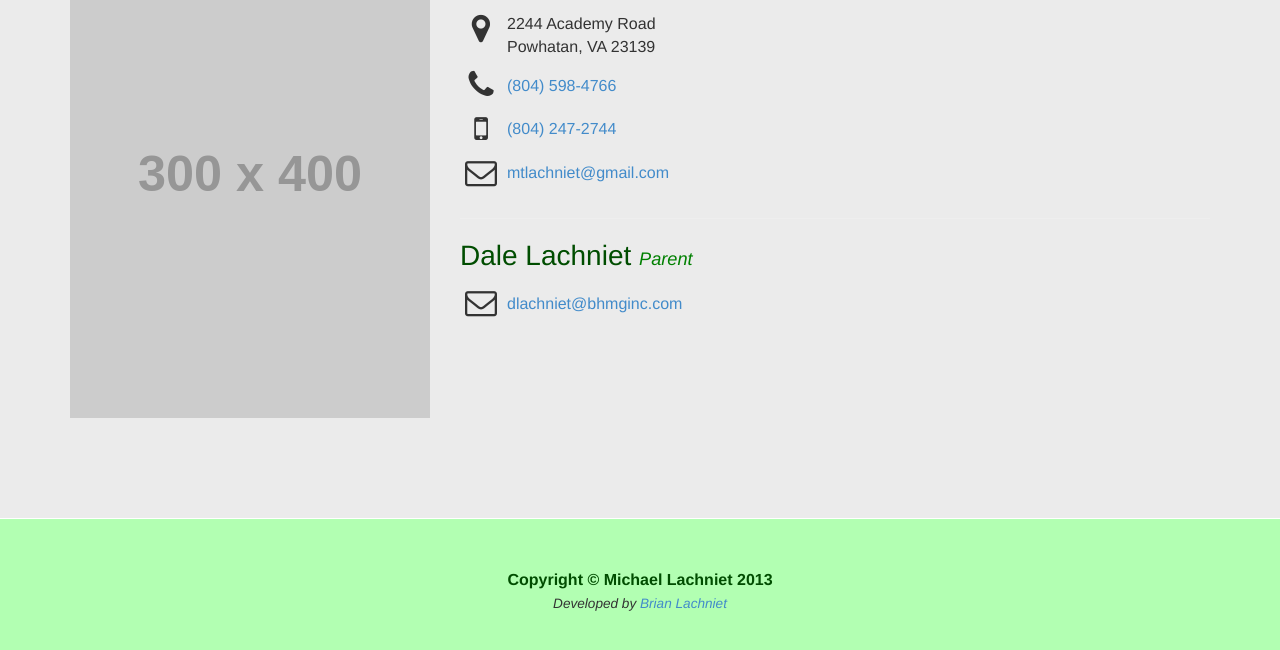
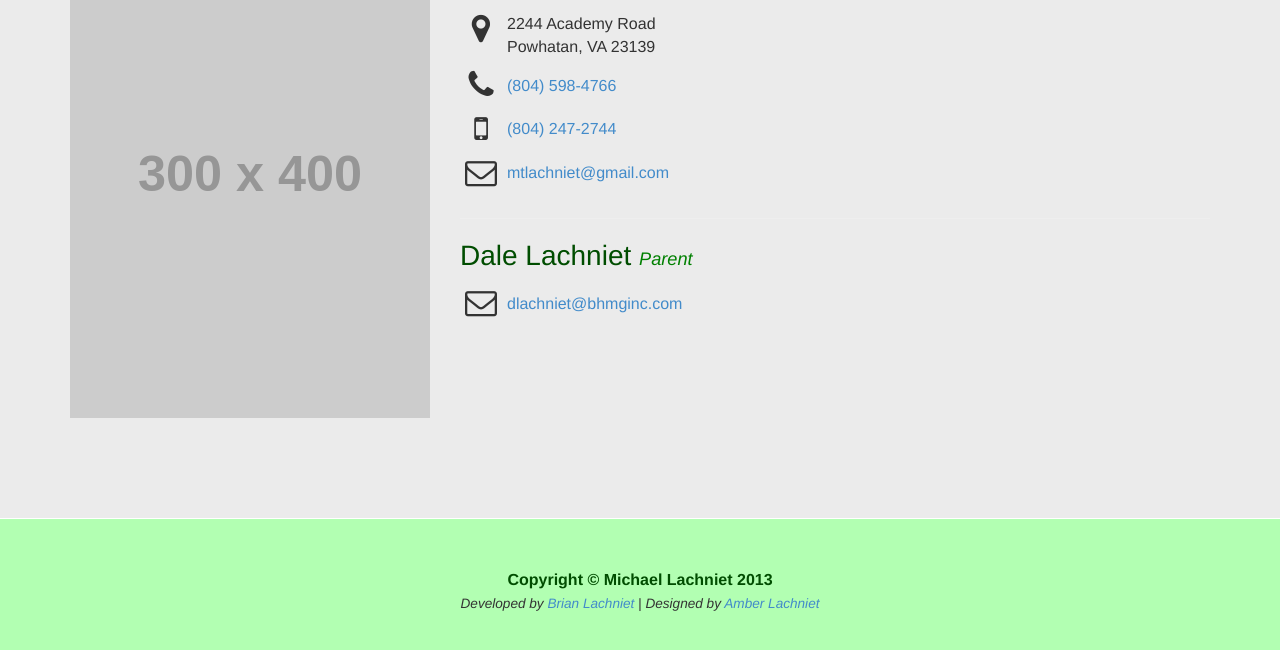
Before and after one commit to blachniet/mlachniet.com, a website: page index.html in a window 1280 px wide. Shown: the part 3274-3924 px from the top of the page. Drawn offline with nearby package versions, Linux system fonts and the light colour scheme; placeholder pictures from the web are drawn by us.

Commit message:
added designed by

```diff
--- a/index.html
+++ b/index.html
@@ -254,7 +254,7 @@
               <div class="ml-row-footer">
                 <div class="container">
                   <footer>Copyright &copy; Michael Lachniet 2013</footer>
-                  <p class="text-center"><small><em>Developed by <a href="http://blachniet.com">Brian Lachniet</a></em></small></p>
+                  <p class="text-center"><small><em>Developed by <a href="http://blachniet.com">Brian Lachniet</a> | Designed by <a href="http://ambercolored.com">Amber Lachniet</a></em></small></p>
                 </div>
               </div>
 
```
